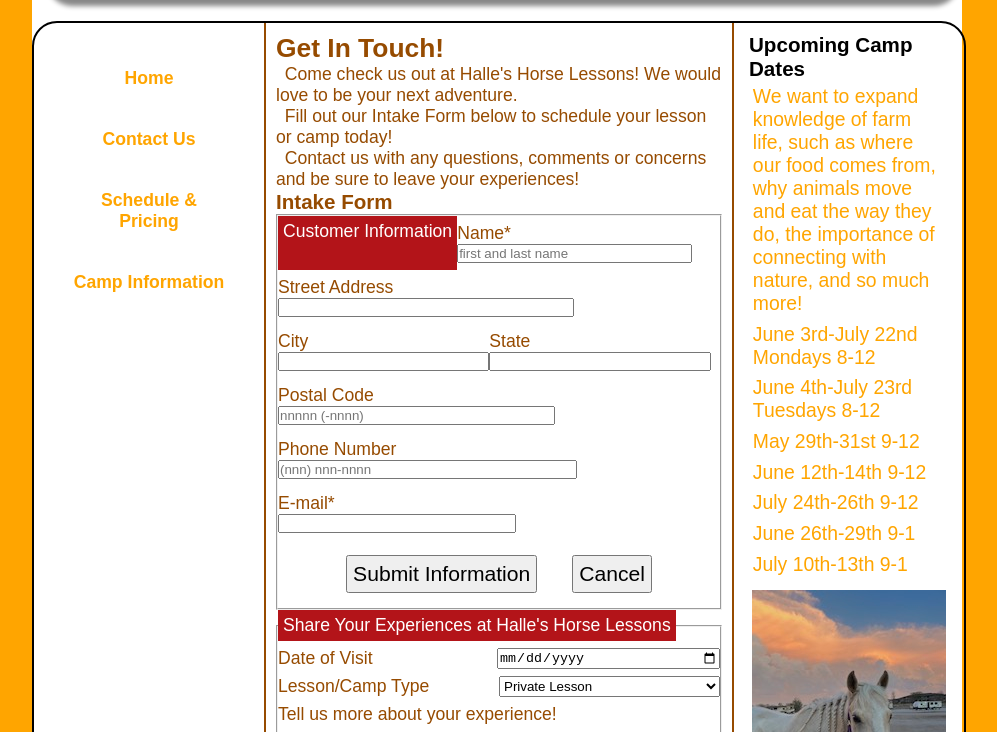
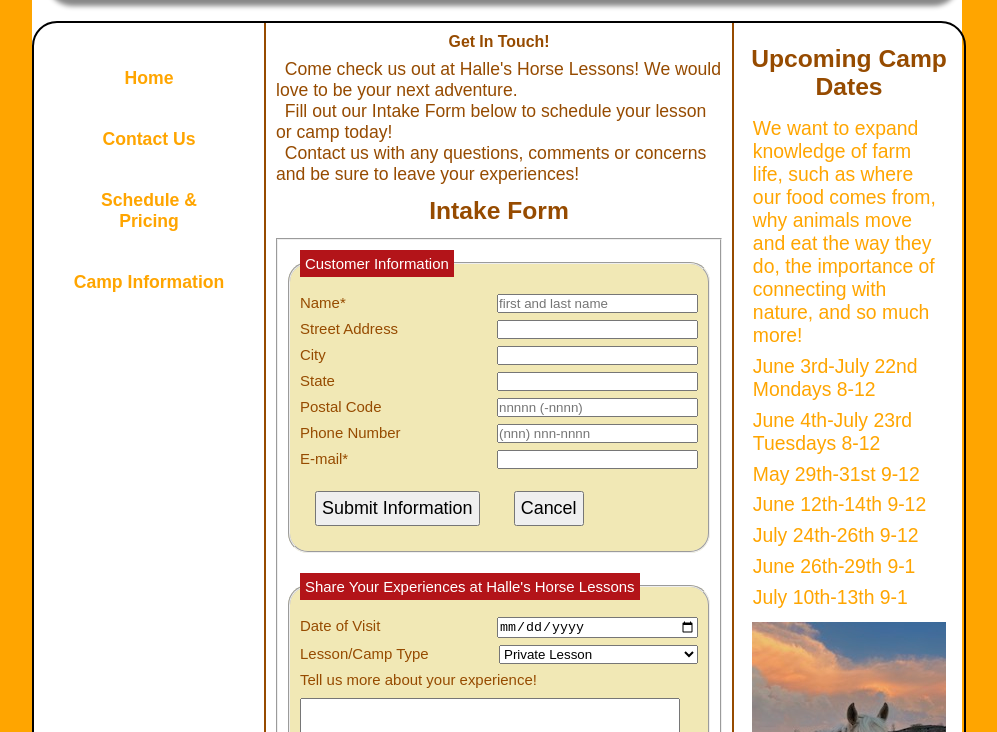
Before and after one commit to HalleJohnsonn/HallesHorseLessons, a plain HTML site: page contactus.html in a window 1280 px wide. Shown: the part 180-912 px from the top of the page, without its empty margins (143-1140 px from the left). Drawn offline with Linux system fonts and the light colour scheme.

Commit message:
Add files via upload

```diff
--- a/contactus.html
+++ b/contactus.html
@@ -37,7 +37,8 @@
 	</ul>
 </nav>
 
-<article id = "main">
+	 <article>
+<article id ="main">
 <h2>Get In Touch!</h2>
 	<p>Come check us out at Halle's Horse Lessons! We would love to be your next adventure.
 	</p>
@@ -50,10 +51,9 @@
 
 <h3>Intake Form</h3>
 	<p><fieldset>
-	<form id="survey"
+	<form id="survey">
      <fieldset id="custInfo">
      	<legend>Customer Information</legend>
-
      	<div class="formRow">
   		 	<label for="name">Name*</label>
   		 	<input name="custName" id="name" type="text" placeholder="first and last name" />
@@ -89,7 +89,7 @@
   			<input name="custEmail" id="mail" type="email" />
   		 </div>
 
-  		 <div id="buttons">
+  		 <div id="button">
 				<input type="submit" value="Submit Information" />
 				<input type="reset" value="Cancel" />
 			</div>
@@ -107,8 +107,8 @@
 
 			<div class="formRow">
 				<label for="lesson">Lesson/Camp Type</label>
-				<select name="lesson" id="Lesson">
-					<option value="lesson1"><selected>Private Lesson</selected></option>
+				<select name="lesson" id="lesson">
+					<option value="lesson1">Private Lesson</option>
 					<option value="lesson2">Semi-Private Lesson</option>
 					<option value="lesson3">3-day 3-hour camp</option>
 					<option value="lesson4">4-day 4-hour camp</option>
@@ -125,7 +125,7 @@
 
 
   		 </fieldset>
-
+     </form>
 
 </article> <!-- end main -->
 
--- a/css/styles.css
+++ b/css/styles.css
@@ -100,7 +100,7 @@ aside p {
     padding: 0.2em;
 }
 
-h2
+h2 {
 
     font-size: 0.9em;
     text-align: center;
@@ -115,11 +115,12 @@ h3 {
     font-size: 1.4em;
 }
 
-<h2>Get In Touch!</h2>
+
 
 h4 {
 	image: center;
 }
+
 footer {
     width: 910px;
     margin: 0;
```
Also changed, not shown: campinfo.html (+1 -1 lines), index.html (+2 -2 lines), scheduleandpricing.html (+1 -1 lines).
